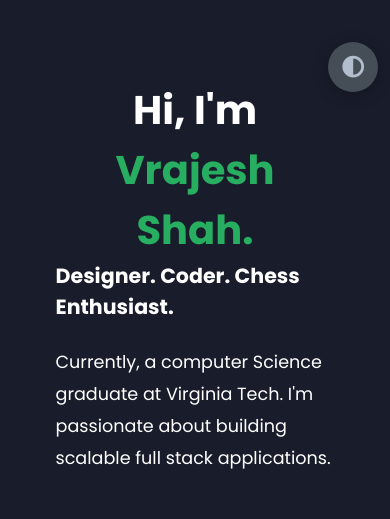
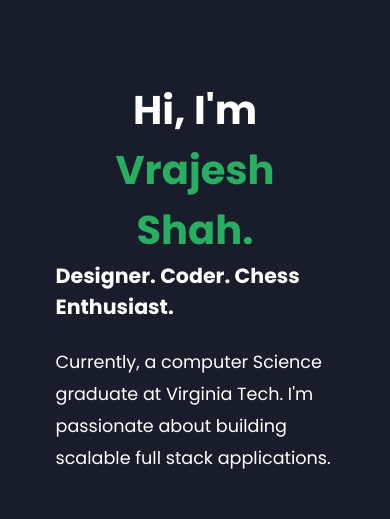
Before and after one commit to vrajeshsh/portfolio, a plain HTML site: page index.html in a window 390 px wide. Shown: the top 519 px of the page. Drawn offline with Linux system fonts and the light colour scheme.

Commit message:
theme changed

```diff
--- a/app.js
+++ b/app.js
@@ -8,9 +8,7 @@
             document.getElementById(button.dataset.id).classList.add("active");
         })
     });
-    document.querySelector(".theme-btn").addEventListener("click", () => {
-        document.body.classList.toggle("light-mode");
-    })
+
 })();
 
 function getInputValue(){
@@ -22,7 +20,10 @@ function getInputValue(){
 }
 let popup = document.getElementById("popup");
 function openPopup(){
+    var form = document.getElementById("contact-form");
+    form.reset();
     popup.classList.add("open-popup");
+
 }
 
 function closePopup(){
--- a/index.html
+++ b/index.html
@@ -433,7 +433,7 @@ fascinating. My natural curiosity for computers is what drove me toward my compu
                                 <button type = "button" onclick="closePopup()">OK</button>
                             </div>
                         </form> -->
-                        <form target="_blank" action="https://formsubmit.co/vrajeshshah58@gmail.com" method="POST" class="contact-form">
+                        <form target="_blank" action="https://formsubmit.co/vrajeshshah58@gmail.com" method="POST" class="contact-form" id="contact-form">
                             <!-- <div class="form-group">
                               <div class="form-row">
                                 <div class="col">
@@ -493,9 +493,7 @@ fascinating. My natural curiosity for computers is what drove me toward my compu
             <i class="fas fa-envelope-open"></i>
         </div>
     </div>
-    <div class="theme-btn">
-        <i class="fas fa-adjust"></i>
-    </div>
+
     <script src="app.js"></script>
 </body>
 </html>
--- a/styles/_media.scss
+++ b/styles/_media.scss
@@ -5,10 +5,6 @@
 @media screen and (max-width: 600px) {
     header{
         padding: 0 !important;
-    }
-    .theme-btn{
-        width: 50px;
-        height: 50px;
     }
     .header-content{
         grid-template-columns: repeat(1, 1fr);
--- a/styles/styles.scss
+++ b/styles/styles.scss
@@ -117,28 +117,6 @@ section {
         background-color: var(--color-secondary);
         transition: all .4s ease-in-out;
         i { color: var(--color-white); }
-    }
-}
-
-.theme-btn {
-    top: 5%;
-    right: 3%;
-    width: 70px;
-    height: 70px;
-    border-radius: 50%;
-    background-color: var(--color-grey-4);
-    cursor: pointer;
-    position: fixed;
-    display: flex;
-    justify-content: center;
-    align-items: center;
-    box-shadow: 0 3px 15px rgba(0,0,0,.3);
-    transition: all .1s ease-in-out;
-    &:active{ transform: translateY(-3px); }
-    i{
-        font-size: 1.4rem;
-        color: var(--color-grey-2);
-        pointer-events: none;
     }
 }
 
```
Also changed, not shown: styles/styles.css.
